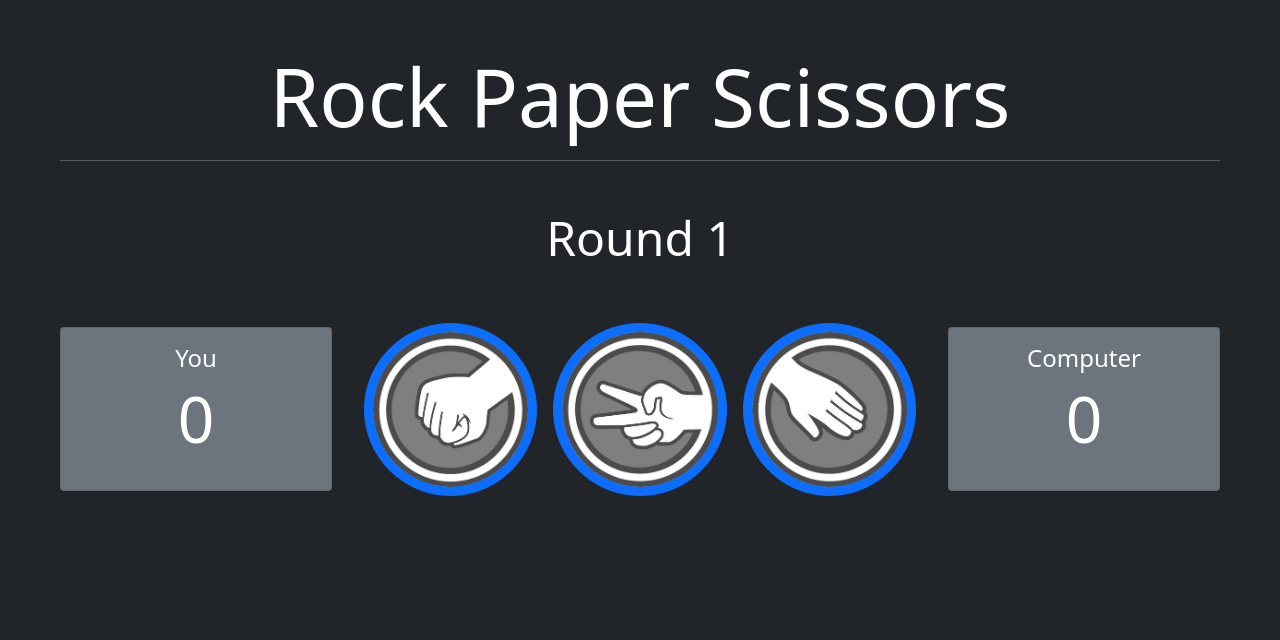
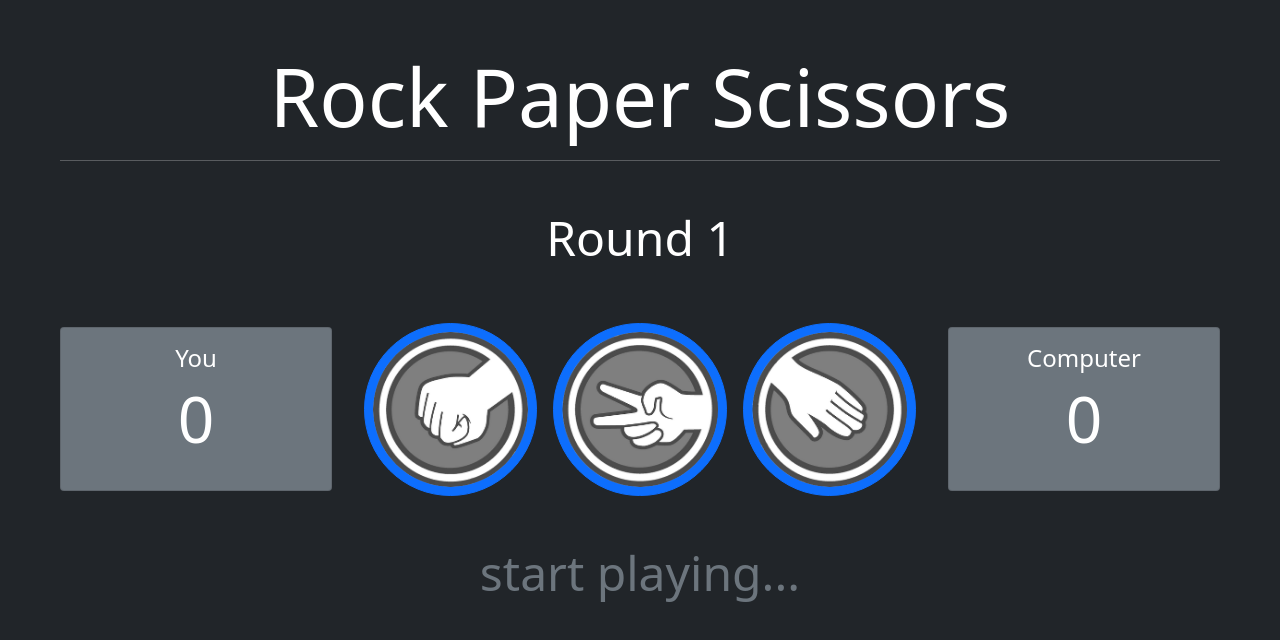
Before and after one commit to webceyhan/vite-rps-game, a Vue app: page / in a window 1280 px wide. Shown: the top 640 px of the page. Built offline with nearby package versions, Linux system fonts and the light colour scheme.

Commit message:
message colors impl.

```diff
--- a/src/App.vue
+++ b/src/App.vue
@@ -8,13 +8,14 @@ const game = reactive(new Game());
 
 // assign vars
 const round = ref(1);
-const message = ref('');
+const message = ref(game.message);
 const player1 = ref(game.player1); // user
 const player2 = ref(game.player2); // computer
 
 watch(game, () => {
   // bugfix: workaround for ref(game.message) issue!
-  message.value = game.message
+  message.value = game.message;
+  // messageColor.value = game.messageColor;
   round.value = game.round;
 })
 
@@ -31,7 +32,7 @@ function onChoose(move: string) {
 
       <hr class="mb-5" />
 
-      <h5 class="display-5">Round {{round}}</h5>
+      <h5 class="display-5">Round {{ round }}</h5>
 
       <div class="row align-items-center justify-content-between">
         <!-- player1 info -->
@@ -70,7 +71,7 @@ function onChoose(move: string) {
       </div>
 
       <div class="row justify-content-between">
-        <h1 class="display-5">{{ message }}</h1>
+        <h1 class="display-5" :class="message.color">{{ message.text }}</h1>
       </div>
     </div>
   </main>
--- a/src/game/index.ts
+++ b/src/game/index.ts
@@ -1,14 +1,14 @@
 import { Status } from './status';
 import { Move, randomMove } from './move';
 import { Player, PlayerId, USER, COMPUTER } from './player';
-import { GAME_MESSAGES, ROUND_MESSAGES } from './messages';
+import { getRoundMessage, getGameMessage, INITIAL_MESSAGE } from './messages';
 
 export * from './move';
 
 export class Game {
     round = 1;
     roundLimit = 5;
-    message = 'start playing..';
+    message = INITIAL_MESSAGE;
     player1: Player = USER;
     player2: Player = COMPUTER;
     over = false;
@@ -60,7 +60,7 @@ export class Game {
 
         // set status message
         this.message = this.isLastRound
-            ? GAME_MESSAGES[scoreStatus]
-            : ROUND_MESSAGES[moveStatus];
+            ? getGameMessage(scoreStatus)
+            : getRoundMessage(moveStatus);
     }
 }
--- a/src/game/messages.ts
+++ b/src/game/messages.ts
@@ -1,13 +1,33 @@
-import { Status } from './status';
+import { Status, STATUS_COLORS } from './status';
 
-export const ROUND_MESSAGES = {
+export type Message = {
+    text: string;
+    color: string;
+};
+
+const ROUND_MESSAGES = {
     [Status.Won]: 'You won!',
     [Status.Even]: "It's a tie!",
     [Status.Lost]: 'Computer won!',
 };
 
-export const GAME_MESSAGES = {
+const GAME_MESSAGES = {
     [Status.Won]: 'Congratulations, You beat the computer!',
     [Status.Even]: 'It is a tie. No one won this time!',
     [Status.Lost]: 'Unfortunately, You lost to the computer!',
 };
+
+export const INITIAL_MESSAGE: Message = {
+    text: 'start playing...',
+    color: 'text-secondary',
+};
+
+export const getRoundMessage = (status: Status): Message => ({
+    text: ROUND_MESSAGES[status],
+    color: `text-${STATUS_COLORS[status]}`,
+});
+
+export const getGameMessage = (status: Status): Message => ({
+    text: GAME_MESSAGES[status],
+    color: `text-${STATUS_COLORS[status]}`,
+});
```
